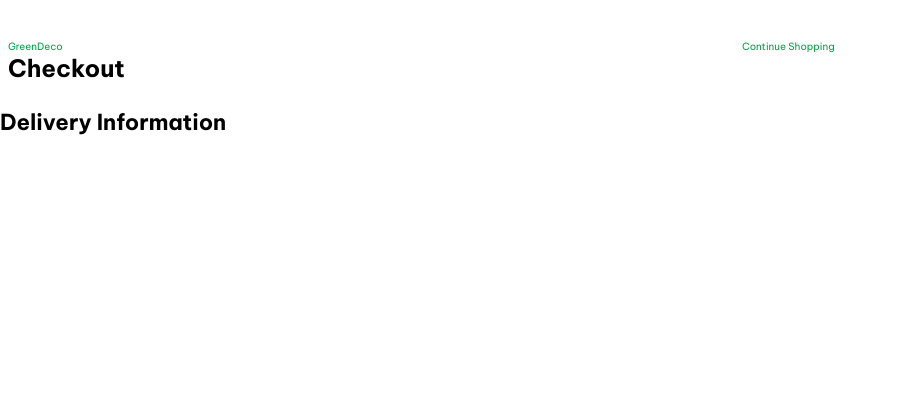
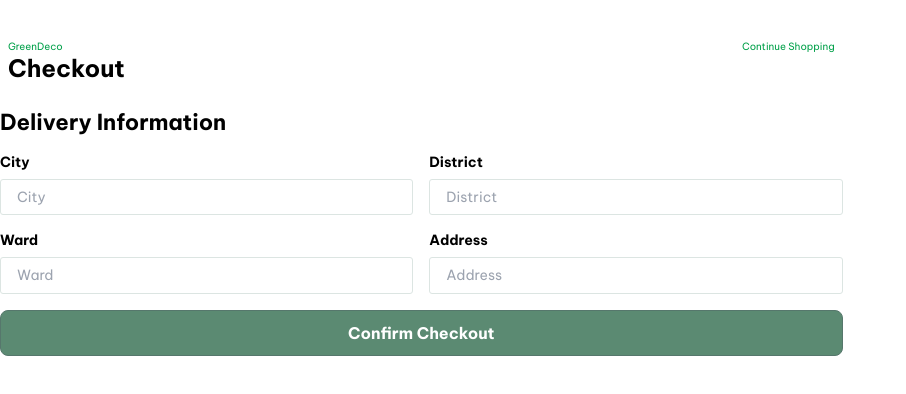
Before and after one commit to minhman2501/greendeco-fe, a Next.js app: page /checkout in a window 1280 px wide. Shown: the top 394 px of the page, without its empty margins (0-906 px from the left). Built offline with nearby package versions, Linux system fonts and the light colour scheme; no server answers.

Commit message:
feat: implenet schema

```diff
--- a/app/(routes)/(main)/checkout/ShippingDetailForm.tsx
+++ b/app/(routes)/(main)/checkout/ShippingDetailForm.tsx
@@ -1,7 +1,111 @@
+'use client'
+import { useForm, SubmitHandler } from 'react-hook-form'
+import { zodResolver } from '@hookform/resolvers/zod'
+import {
+	ShippingAddressSchema,
+	ShippingAddressFormInputType,
+} from '@/app/_configs/schemas/shippingAddress'
+import { useMutation } from '@tanstack/react-query'
+import { createOrder } from '@/app/_api/axios/order'
+import { AxiosError } from 'axios'
+import { TextField } from '@/app/_components/form'
+import Button from '@/app/_components/Button'
+
 export default function ShippingDetailForm() {
+	const defaultInputValues: ShippingAddressFormInputType = {
+		city: '',
+		district: '',
+		ward: '',
+		address: '',
+	}
+
+	//NOTE: Validation with useForm
+	const {
+		reset,
+		register,
+		handleSubmit,
+		formState: { errors },
+	} = useForm<ShippingAddressFormInputType>({
+		mode: 'onBlur',
+		reValidateMode: 'onBlur',
+		resolver: zodResolver(ShippingAddressSchema),
+		defaultValues: defaultInputValues,
+	})
+
+	const createOrderMutation = useMutation({
+		//NOTE: The callback used for the mutation
+		mutationFn: createOrder,
+		//NOTE: Execuse after receiving suscess responses
+		onSuccess: () => {
+			reset()
+		},
+		//NOTE: Execuse after receving failure responses
+		/* onError: (e) => {
+			if (e instanceof AxiosError) {
+			}
+		}, */
+	})
+
+	const onSubmitHandler: SubmitHandler<ShippingAddressFormInputType> = (values, e) => {
+		e?.preventDefault()
+		//NOTE: Execute the Mutation
+	}
 	return (
-		<div>
+		<div className='flex-col-start gap-cozy'>
 			<h2>Delivery Information</h2>
+			<form
+				onSubmit={handleSubmit(onSubmitHandler)}
+				className='flex-col-start gap-cozy'
+			>
+				<div className='grid grid-cols-2 gap-cozy text-body-sm'>
+					<div>
+						<TextField
+							type='text'
+							label='City'
+							placeholder='City'
+							register={register('city')}
+							error={Boolean(errors?.city)}
+							helperText={errors?.city?.message}
+						/>
+					</div>
+					<div>
+						<TextField
+							type='text'
+							label='District'
+							placeholder='District'
+							register={register('district')}
+							error={Boolean(errors?.district)}
+							helperText={errors?.district?.message}
+						/>
+					</div>
+					<div>
+						<TextField
+							type='text'
+							label='Ward'
+							placeholder='Ward'
+							register={register('ward')}
+							error={Boolean(errors?.ward)}
+							helperText={errors?.ward?.message}
+						/>
+					</div>
+					<div>
+						<TextField
+							type='text'
+							label='Address'
+							placeholder='Address'
+							register={register('address')}
+							error={Boolean(errors?.address)}
+							helperText={errors?.address?.message}
+						/>
+					</div>
+				</div>
+				<Button
+					type='submit'
+					disabled={createOrderMutation.isLoading}
+				>
+					{createOrderMutation.isLoading ? 'Processing...' : 'Confirm Checkout'}
+				</Button>
+			</form>
 		</div>
 	)
 }
```
